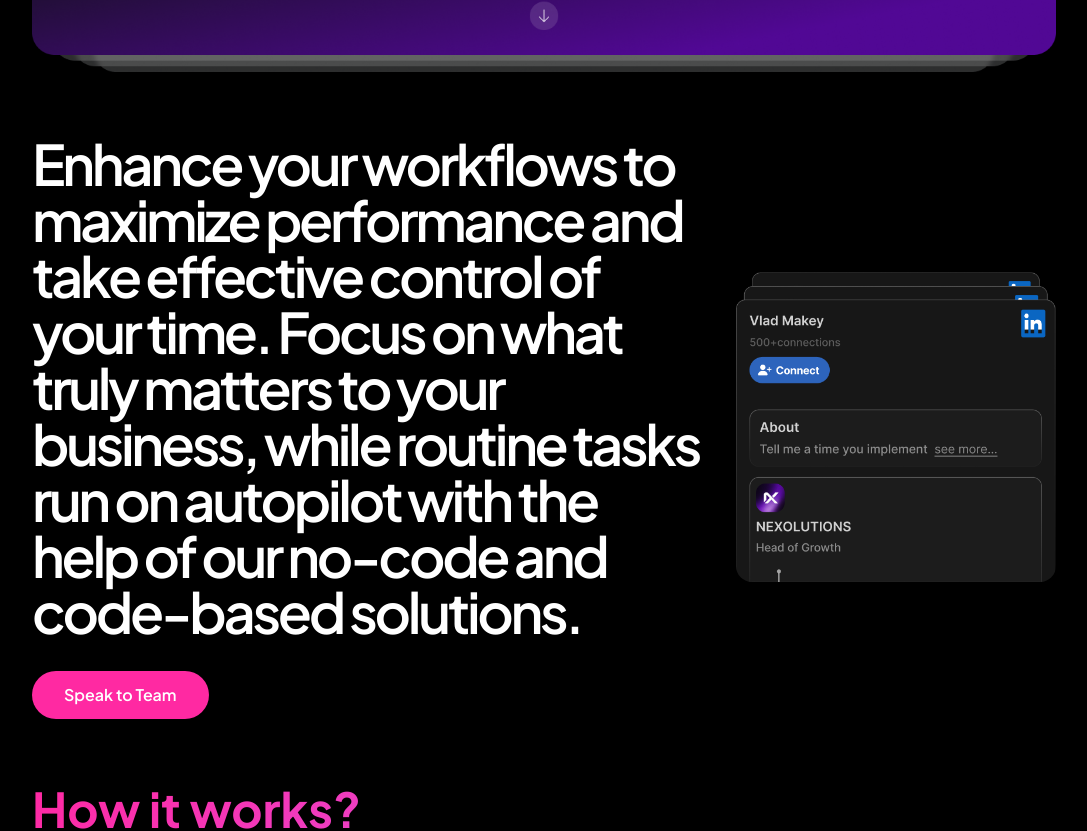
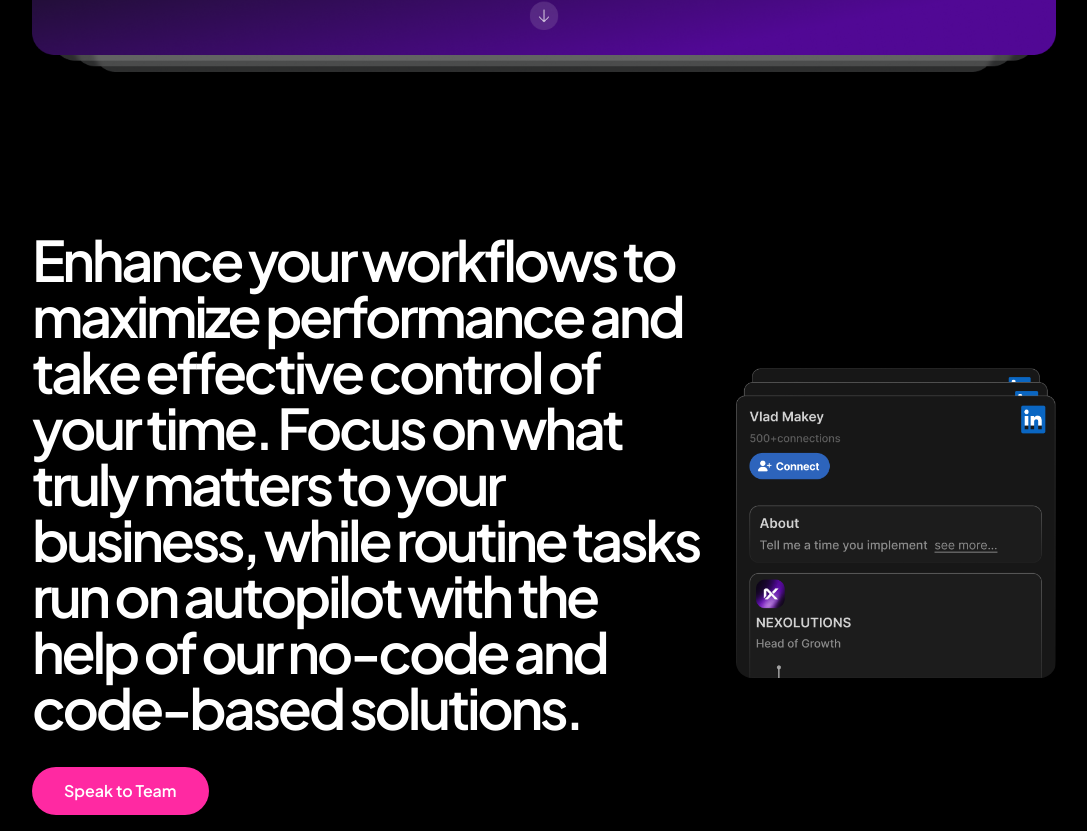
Before and after one commit to AxisOrganization/nexolutionsai, a React (Vite) app: page / in a window 1280 px wide. Shown: the part 725-1556 px from the top of the page, without its empty margins (96-1183 px from the left). Built offline with nearby package versions, Linux system fonts and the light colour scheme.

Commit message:
Adjust section spacing
Adjusted spacing between sections to prevent overlap.

```diff
--- a/src/pages/Nexolutions.tsx
+++ b/src/pages/Nexolutions.tsx
@@ -72,7 +72,7 @@ const Nexolutions = () => {
       </section>
 
       {/* Enhance Workflows */}
-      <section className="pb-16 px-4 md:px-8 lg:px-32">
+      <section className="pt-24 pb-16 px-4 md:px-8 lg:px-32">
         <div className="flex items-center justify-between max-w-7xl mx-auto">
           <div className="flex-1 text-left">
             <h2 className="font-jakarta font-semibold leading-[56px] tracking-[-3.36px]" style={{ fontSize: '56px' }}>
```
